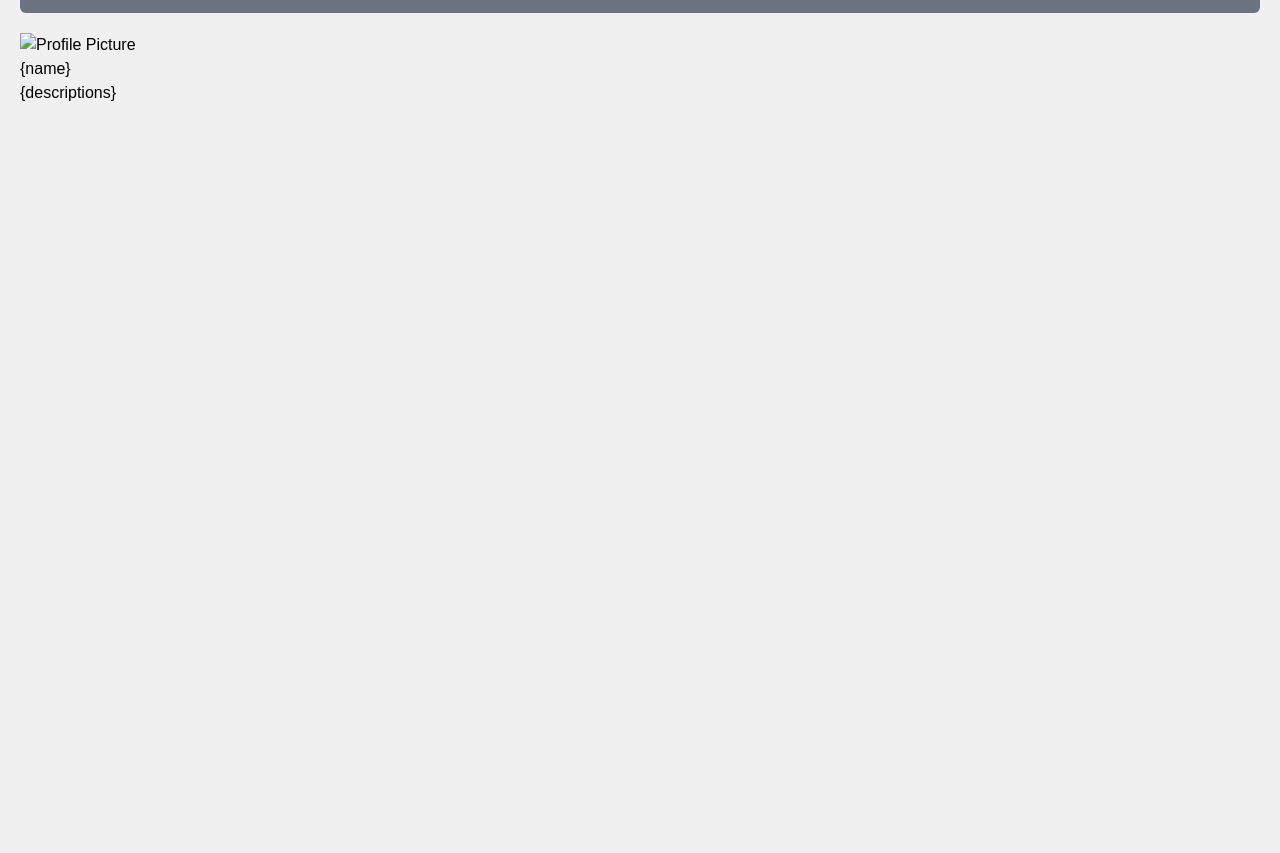
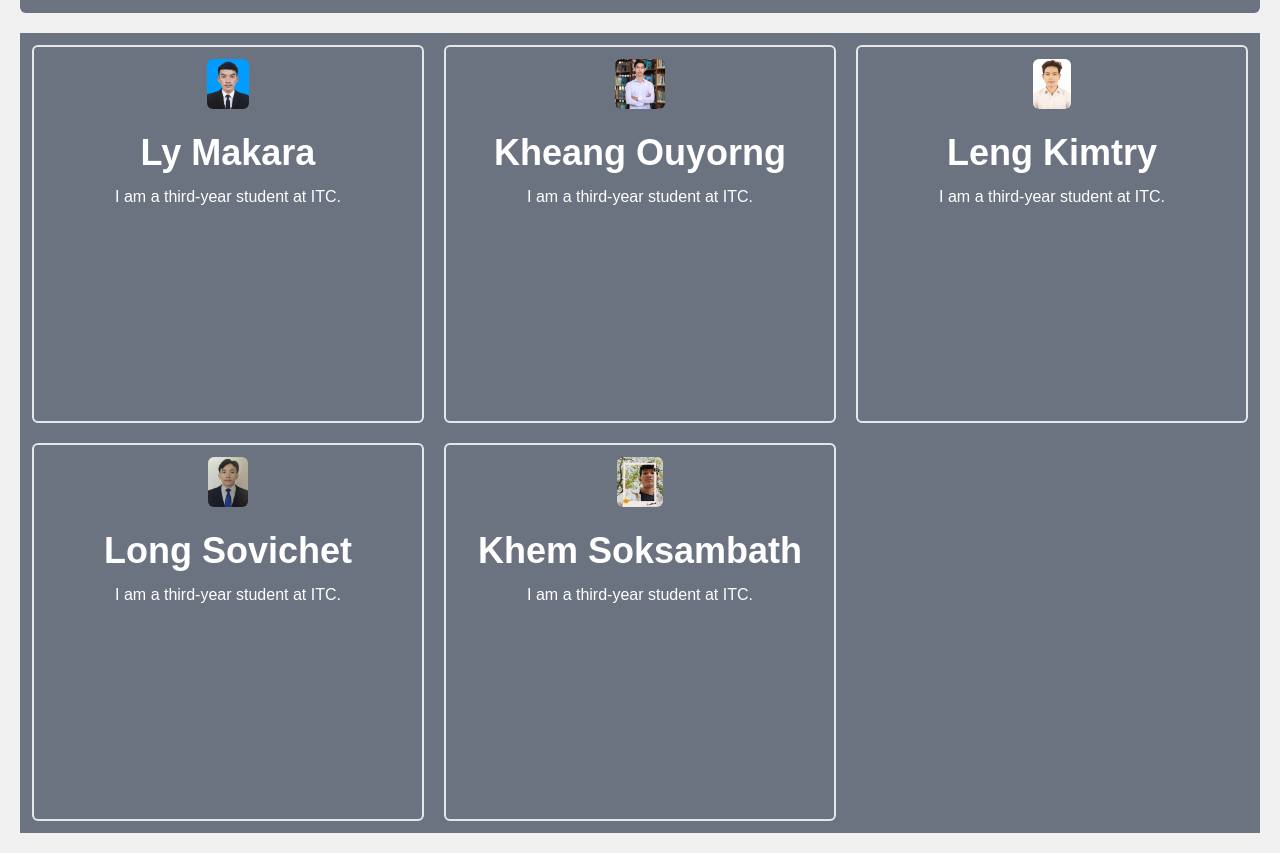
Before and after one commit to lymakara1/Automata-Project, a website: page index.html in a window 1280 px wide. Both pictures are taken after a click on the link "ABOUT". Shown: the part 95-948 px from the top of the page. Before the commit the page ends 800 px from the top, so only its background shows below. Drawn offline with nearby package versions, Linux system fonts and the light colour scheme.

Commit message:
finish about

```diff
--- a/index.html
+++ b/index.html
@@ -3,7 +3,7 @@
   <head>
     <meta charset="UTF-8" />
     <meta name="viewport" content="width=device-width, initial-scale=1.0" />
-    <title>Finit Automata Manager</title>
+    <title>Finite Automata Manager</title>
     <script src="https://cdn.tailwindcss.com"></script>
     <link rel="stylesheet" href="style.css" />
   </head>
@@ -12,13 +12,13 @@
       <div
         class="max-w-screen-xl flex flex-wrap justify-between items-center p-4 mx-auto"
       >
-        <a href="#" class="flex items-center space-x-3 rtl:space-x-reverse"
-          ><img src="/Images/logo.png" class="h-8" alt="gic logo" />
+        <a href="#" class="flex items-center space-x-3 rtl:space-x-reverse">
+          <img src="/Images/logo.png" class="h-8" alt="gic logo" />
           <span
             class="text-white self-center text-2xl font-semibold whitespace-nowrap"
             >Finite Automata</span
-          ></a
-        >
+          >
+        </a>
         <button
           data-collapse-toggle="navbar-default"
           type="button"
@@ -26,8 +26,8 @@
           aria-controls="navbar-default"
           aria-expanded="false"
         >
-          <span class="sr-only">Open main menu</span
-          ><svg
+          <span class="sr-only">Open main menu</span>
+          <svg
             class="w-5 h-5"
             aria-hidden="true"
             xmlns="http://www.w3.org/2000/svg"
@@ -96,7 +96,7 @@
               <input type="text" id="alphabet" required /><br />
 
               <label for="transitions"
-                >Transitions (e.g., q0,a->q1; q1,b->q2):</label
+                >Transitions (e.g., q0,a-&gt;q1; q1,b-&gt;q2):</label
               >
               <input type="text" id="transitions" required /><br />
 
@@ -133,38 +133,111 @@
       <!-- About Page -->
       <div class="page hidden" id="about">
         <div
-          className="transition ease-in-out delay-150 hover:-translate-y-1 hover:scale-110 duration-300"
+          class="h-screen grid grid-cols-3 items-center justify-center gap-5 bg-gray-500 p-3"
         >
-          <article
-            className="glassmorhpism w-fit p-3 flex flex-col items-center gap-3"
-          >
-            <img
-              className="w-48 h-48 object-fill rounded-[96px]"
-              src="{profile}"
-              alt="Profile Picture"
-            />
-            <h2 className="text-4xl font-bold text-white">{name}</h2>
-            <p className="w-80 text-white">{descriptions}</p>
-          </article>
+          <!-- Team Member 1 -->
+          <div class="h-full rounded-md border-2 overflow-hidden">
+            <article class="p-3 flex flex-col items-center gap-3">
+              <img
+                class="object-cover rounded-md"
+                src="/Images/makara.jpg"
+                alt="Profile Picture"
+              />
+              <h2 class="text-4xl font-bold text-white mt-3">Ly Makara</h2>
+              <p class="text-white text-center">
+                I am a third-year student at ITC.
+              </p>
+            </article>
+          </div>
+
+          <!-- Team Member 2 -->
+          <div class="h-full rounded-md border-2 overflow-hidden">
+            <article class="p-3 flex flex-col items-center gap-3">
+              <img
+                class="object-cover rounded-md"
+                src="/Images/orng.jpg"
+                alt="Profile Picture"
+              />
+              <h2 class="text-4xl font-bold text-white mt-3">Kheang Ouyorng</h2>
+              <p class="text-white text-center">
+                I am a third-year student at ITC.
+              </p>
+            </article>
+          </div>
+
+          <!-- Team Member 3 -->
+          <div class="h-full rounded-md border-2 overflow-hidden">
+            <article class="p-3 flex flex-col items-center gap-3">
+              <img
+                class="object-cover rounded-md"
+                src="/Images/kimtry.jpg"
+                alt="Profile Picture"
+              />
+              <h2 class="text-4xl font-bold text-white mt-3">Leng Kimtry</h2>
+              <p class="text-white text-center">
+                I am a third-year student at ITC.
+              </p>
+            </article>
+          </div>
+
+          <!-- Team Member 4 -->
+          <div class="h-full rounded-md border-2 overflow-hidden">
+            <article class="p-3 flex flex-col items-center gap-3">
+              <img
+                class="object-cover rounded-md"
+                src="/Images/vichet.jpg"
+                alt="Profile Picture"
+              />
+              <h2 class="text-4xl font-bold text-white mt-3">Long Sovichet</h2>
+              <p class="text-white text-center">
+                I am a third-year student at ITC.
+              </p>
+            </article>
+          </div>
+
+          <!-- Team Member 5 -->
+          <div class="h-full rounded-md border-2 overflow-hidden">
+            <article class="p-3 flex flex-col items-center gap-3">
+              <img
+                class="object-cover rounded-md"
+                src="/Images/sombath.jpg"
+                alt="Profile Picture"
+              />
+              <h2 class="text-4xl font-bold text-white mt-3">
+                Khem Soksambath
+              </h2>
+              <p class="text-white text-center">
+                I am a third-year student at ITC.
+              </p>
+            </article>
+          </div>
         </div>
       </div>
+
       <!-- Document Page -->
       <div class="page hidden" id="doc">
-        <div class="questionAnswer p-4 flex flex-col items-center justify-center bg-gray-100 mt-5 font">
-          <p class="text-3xl font-semibold text-gray-500 flex justify-center">Finite Automation</p>
+        <div
+          class="questionAnswer p-4 flex flex-col items-center justify-center bg-gray-100 mt-5 font"
+        >
+          <p class="text-3xl font-semibold text-gray-500 flex justify-center">
+            Finite Automation
+          </p>
           <p class="pl-4">
-            This class represents a finite automaton, which can be either deterministic (DFA) or non-deterministic (NFA).
+            This class represents a finite automaton, which can be either
+            deterministic (DFA) or non-deterministic (NFA).
           </p>
           <p class="pl-12">
-            1. states: A set of states in the automaton.<br>
-            2. alphabet: A set of input symbols.<br>
-            3. transitionFunction: An object mapping state-symbol pairs to one or 4. more next states.<br>
-            5. startState: The initial state.<br>
-            6. acceptStates: A set of accept (final) states.<br>
+            1. states: A set of states in the automaton.<br />
+            2. alphabet: A set of input symbols.<br />
+            3. transitionFunction: An object mapping state-symbol pairs to one
+            or more next states.<br />
+            4. startState: The initial state.<br />
+            5. acceptStates: A set of accept (final) states.<br />
           </p>
           <div id="questionsContainer"></div>
           <div class="answer hidden mt-[10px]"></div>
         </div>
+      </div>
     </div>
     <script src="script.js"></script>
   </body>
```
Also changed, not shown: Images/kimtry.jpg (added), Images/makara.jpg (added), Images/orng.jpg (added), Images/sombath.jpg (added), Images/vichet.jpg (added).
